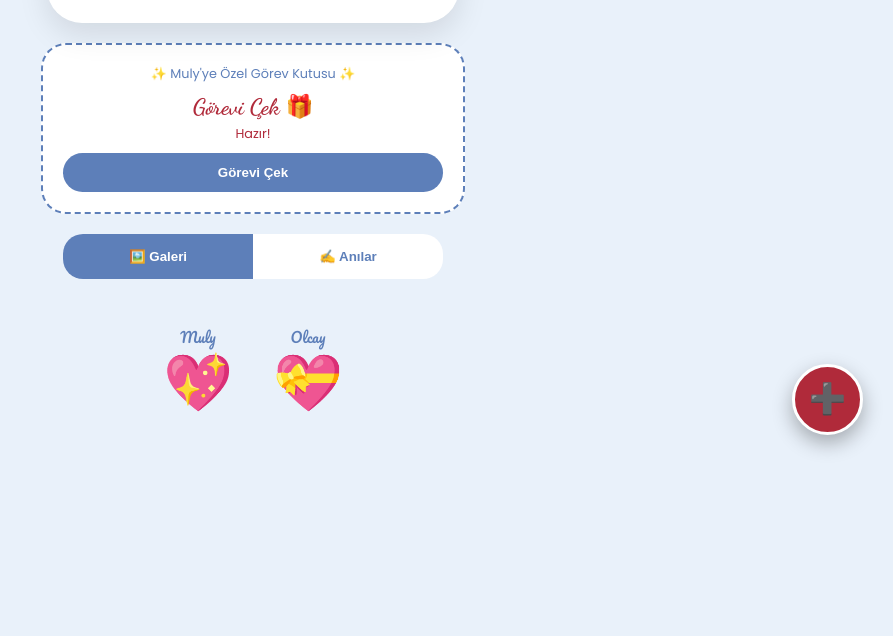
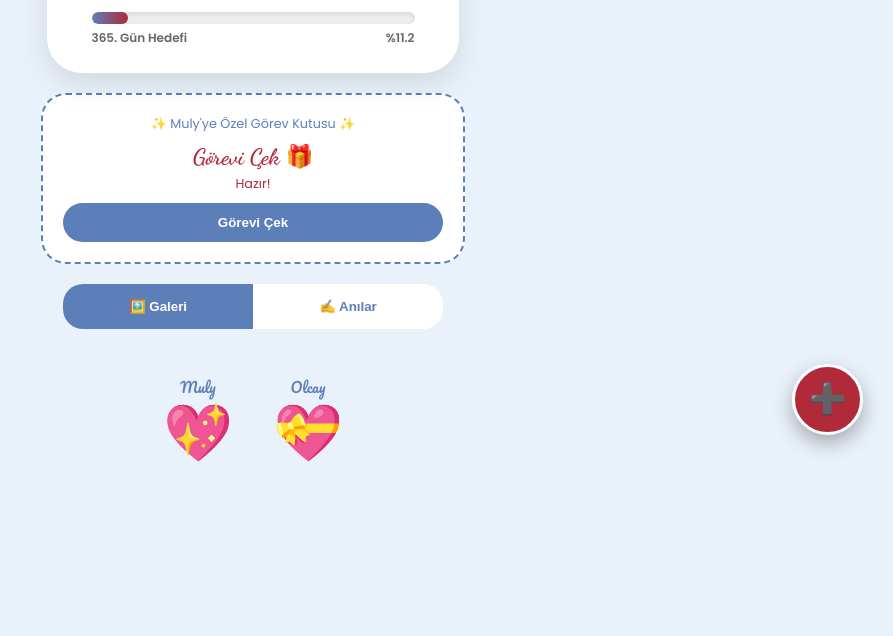
Before and after one commit to lastshadow1907-creator/Site, a plain HTML site: page index.html in a window 1280 px wide. Shown: the part 335-971 px from the top of the page, without its empty margins (387-1280 px from the left). Before the commit the page ends 935 px from the top, so only its background shows below. Drawn offline with Linux system fonts and the light colour scheme; no server answers.

Commit message:
Update index.html

```diff
--- a/index.html
+++ b/index.html
@@ -18,6 +18,12 @@
         #gun { font-size: 3rem; font-weight: 800; color: #b02a3a; line-height: 1; }
         #saat { font-size: 1.8rem; font-weight: 600; color: var(--ana); letter-spacing: 1px; }
 
+        /* İlerleme Çubuğu Stilleri */
+        .progress-container { width: 85%; margin: 15px auto 0; text-align: left; }
+        .progress-bar-bg { background: #eee; height: 12px; border-radius: 10px; overflow: hidden; position: relative; box-shadow: inset 0 2px 5px rgba(0,0,0,0.1); }
+        .progress-fill { background: linear-gradient(90deg, var(--ana), #b02a3a); height: 100%; transition: width 1s ease-in-out; border-radius: 10px; width: 0%; }
+        .progress-text { font-size: 0.75rem; font-weight: 600; color: #666; margin-top: 5px; display: flex; justify-content: space-between; }
+
         .game-box { background: var(--card); width: 92%; max-width: 380px; border-radius: 25px; padding: 20px; text-align: center; margin-top: 20px; border: 2px dashed var(--ana); }
         .game-btn { background: var(--ana); color: white; border: none; padding: 12px 20px; border-radius: 50px; font-weight: bold; cursor: pointer; width: 100%; margin-top: 10px; transition: 0.3s; }
         .game-btn:disabled { background: #ccc; cursor: not-allowed; }
@@ -26,7 +32,6 @@
         .tab { flex: 1; padding: 15px; border: none; background: none; font-weight: 700; color: var(--ana); cursor: pointer; }
         .tab.active { background: var(--ana); color: white; }
 
-        /* Silme butonu stilleri */
         .pol, .ani-card { position: relative; }
         .del-btn { position: absolute; top: -8px; right: -8px; background: #ff4757; color: white; border-radius: 50%; width: 24px; height: 24px; border: 2px solid white; cursor: pointer; z-index: 10; font-weight: bold; font-size: 14px; display: flex; align-items: center; justify-content: center; box-shadow: 0 2px 5px rgba(0,0,0,0.2); }
 
@@ -60,6 +65,16 @@
         <span class="neon-inf">♾️</span>
         <div id="gun">...</div>
         <div id="saat">00 : 00 : 00</div>
+
+        <div class="progress-container">
+            <div class="progress-bar-bg">
+                <div id="progressFill" class="progress-fill"></div>
+            </div>
+            <div class="progress-text">
+                <span id="targetLabel">Hedefe Yolculuk</span>
+                <span id="percentLabel">%0</span>
+            </div>
+        </div>
     </div>
 
     <div class="game-box">
@@ -196,10 +211,26 @@
         }
 
         function count() {
-            const f = new Date() - start;
-            const d = Math.floor(f/86400000), h = Math.floor((f%86400000)/3600000), m = Math.floor((f%3600000)/60000), s = Math.floor((f%60000)/1000);
+            const now = new Date();
+            const f = now - start;
+            const d = Math.floor(f/86400000);
+            const h = Math.floor((f%86400000)/3600000);
+            const m = Math.floor((f%3600000)/60000);
+            const s = Math.floor((f%60000)/1000);
+
             document.getElementById('gun').innerText = d + " GÜN";
             document.getElementById('saat').innerText = `${String(h).padStart(2,'0')} : ${String(m).padStart(2,'0')} : ${String(s).padStart(2,'0')}`;
+
+            // İlerleme Çubuğu Hesaplama
+            let target = 365; // İlk hedef 1 yıl
+            if (d >= 365) target = 500;
+            if (d >= 500) target = 730; // 2 yıl
+            if (d >= 730) target = 1000;
+
+            const percent = Math.min((d / target) * 100, 100).toFixed(1);
+            document.getElementById('progressFill').style.width = percent + "%";
+            document.getElementById('percentLabel').innerText = "%" + percent;
+            document.getElementById('targetLabel').innerText = target + ". Gün Hedefi";
         }
 
         function getTask() {
```
